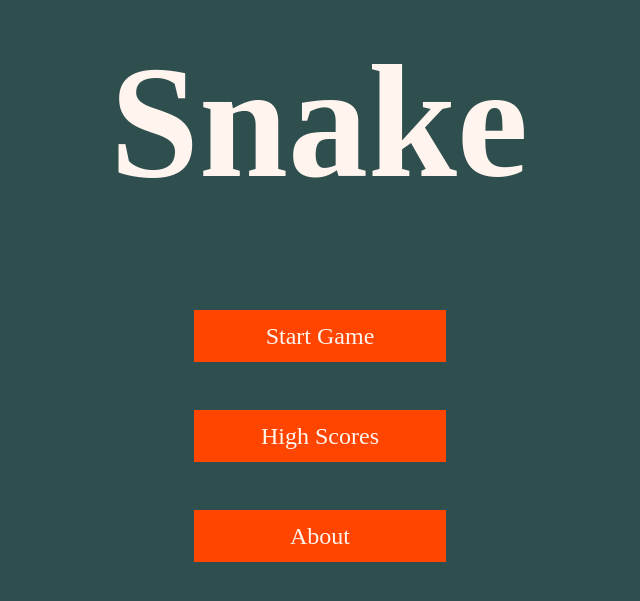
After one commit to xtarzyk/snake, a Python web app: template templates/menu.html in a window 1280 px wide. The commit adds this page. Shown: the top 601 px of the page, without its empty margins (321-961 px from the left). Run offline with Jinja, Linux system fonts and the light colour scheme; the template is opened without the code that fills it, so the values that code supplies are empty.

Commit message:
main page created & files management

```diff
--- /dev/null
+++ b/static/stylesheet/menuStyle.css
@@ -0,0 +1,39 @@
+.menu-body {
+    color: seashell;
+    background: darkslategrey;
+}
+
+.title {
+    font-family: "Tempus Sans ITC";
+    font-size: 10rem;
+    margin: 30px auto;
+    text-align: center;
+}
+
+
+.button {
+    margin-top: 20vh;
+    list-style: none;
+    width: 250px;
+    height: 50px;
+    line-height: 50px;
+    text-align: center;
+    position: absolute;
+    left: calc(50% - 125px);
+    border: 1px solid orangered;
+    background-color: orangered;
+    font-size: 24px;
+    cursor: pointer;
+}
+
+.button--start {
+    top: 150px;
+}
+
+.button--high-scores {
+    top: 250px;
+}
+
+.button--about {
+    top: 350px;
+}
--- /dev/null
+++ b/templates/menu.html
@@ -0,0 +1,18 @@
+<!DOCTYPE html>
+<html lang="en">
+<head>
+    <meta charset="UTF-8">
+    <link rel="stylesheet" href="../static/stylesheet/menuStyle.css" />
+    <title>Menu</title>
+</head>
+<body class="menu-body">
+    <div class="menu">
+        <h1 class="title">Snake</h1>
+        <ul>
+            <li class="button button--start">Start Game</li>
+            <li class="button button--high-scores">High Scores</li>
+            <li class="button button--about">About</li>
+        </ul>
+    </div>
+</body>
+</html>
```
Also changed, not shown: templates/index.html (renamed from index.html, +2 -2 lines), static/control.js (renamed from control.js), static/game.js (renamed from game.js), static/stylesheet/style.css (line endings or trailing spaces), static/view.js (renamed from view.js), 1 other file.
